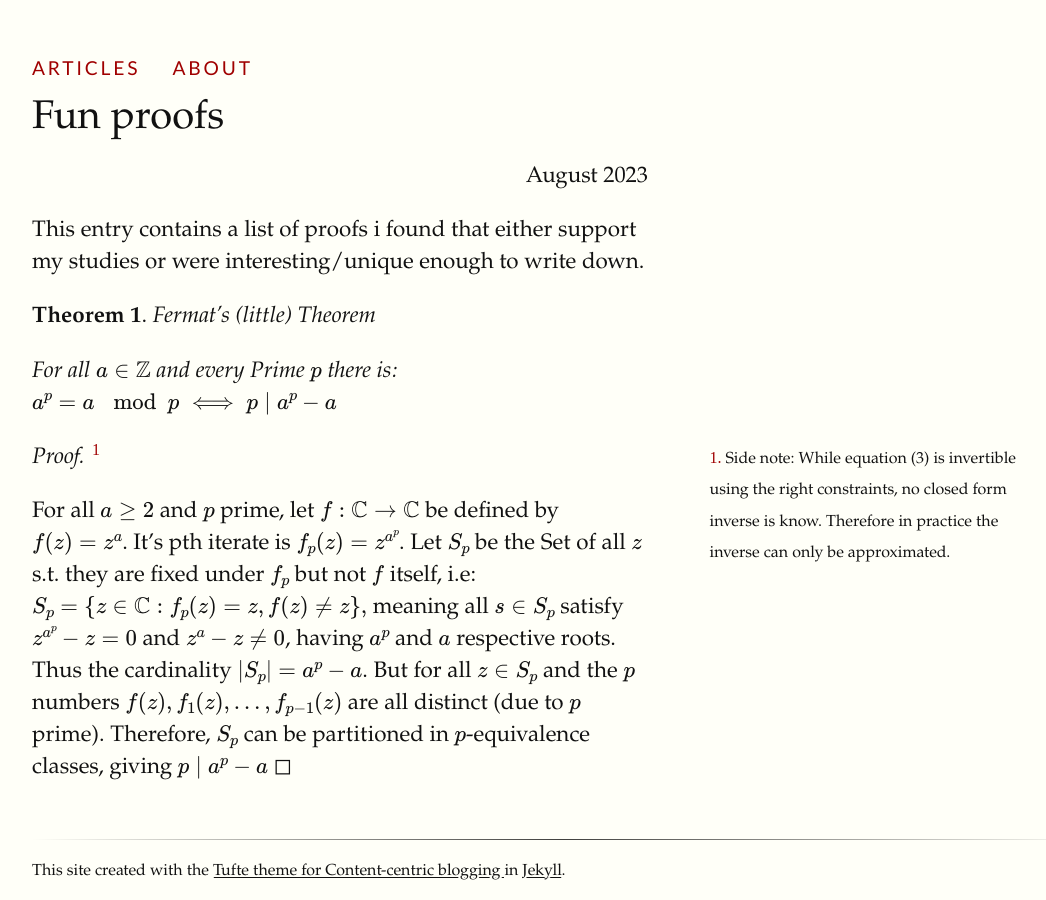
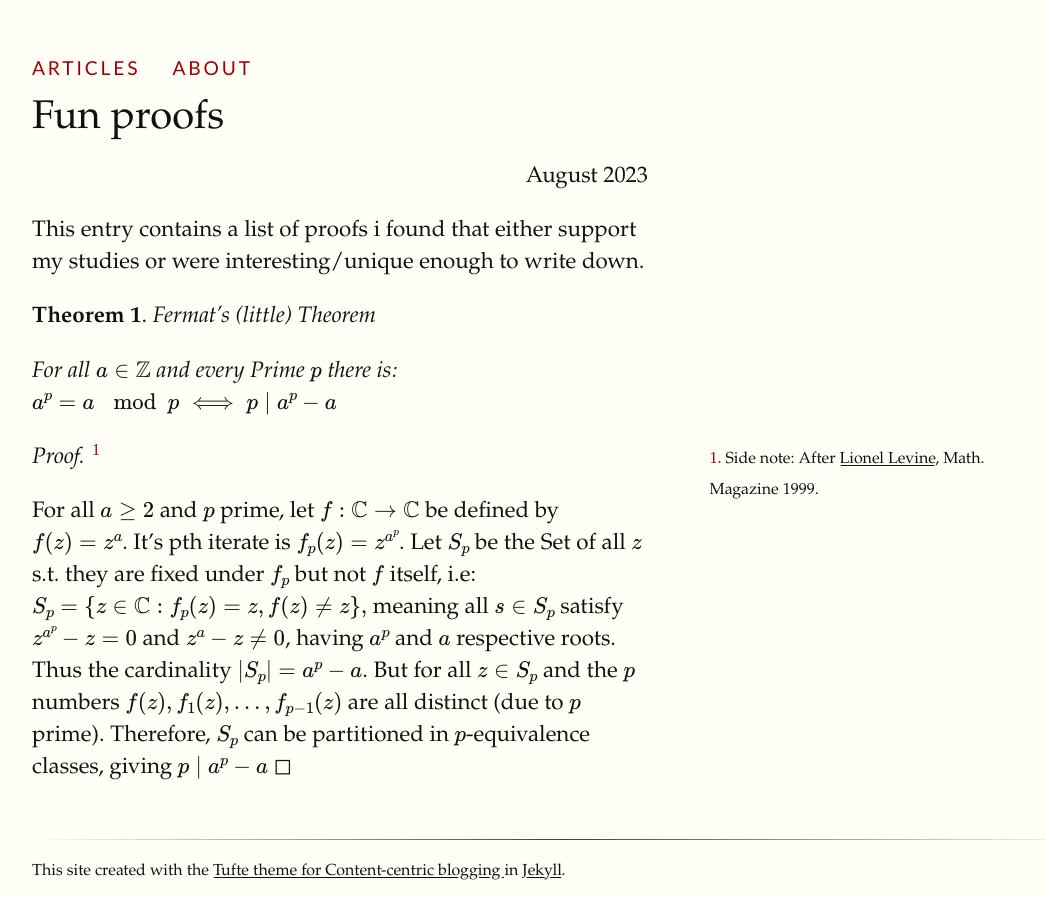
Before and after one commit to jkr11/jkr11.github.io, a Jekyll site: the page built from _posts/2023-08-27-fun-proofs.md, in a window 1280 px wide. Shown: the whole page, without its empty margins (128-1174 px from the left). Built offline with Jekyll 4.4.1, drawn with Linux system fonts in a browser that asks for light colours; some of the changed lines change nothing that is shown.

Commit message:
add Link

```diff
--- a/_posts/2023-08-27-fun-proofs.md
+++ b/_posts/2023-08-27-fun-proofs.md
@@ -16,7 +16,7 @@ This entry contains a list of proofs i found that either support my studies or w
 *For all $$a \in \mathbb{Z}$$ and every Prime $$p$$ there is:
 $$a^p = a \mod p \iff p \mid a^p - a$$*
 
-*Proof.* {% include sidenote.html note="Side note: While equation (3) is invertible using the right constraints, no closed form inverse is know. Therefore in practice the inverse can only be approximated." %}
+*Proof.* {% include sidenote.html note="Side note: After [Lionel Levine](https://pi.math.cornell.edu/~levine/fermat.pdf), Math. Magazine 1999." %}
 
 For all $$a \geq 2$$ and $$p$$ prime, let $$f: \mathbb{C} \to \mathbb{C}$$ be
 defined by $$f(z) = z^a$$. It's pth iterate is $$f_p(z) = z^{a^p}$$. Let
```
